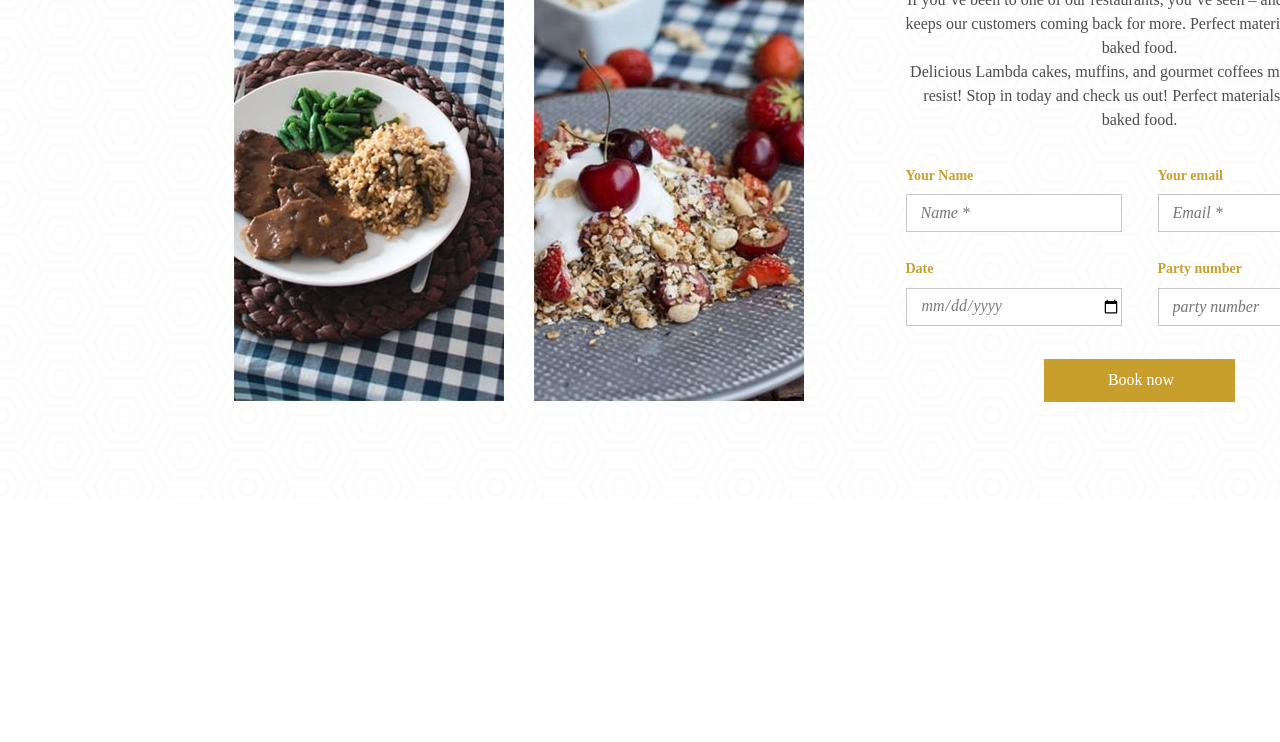
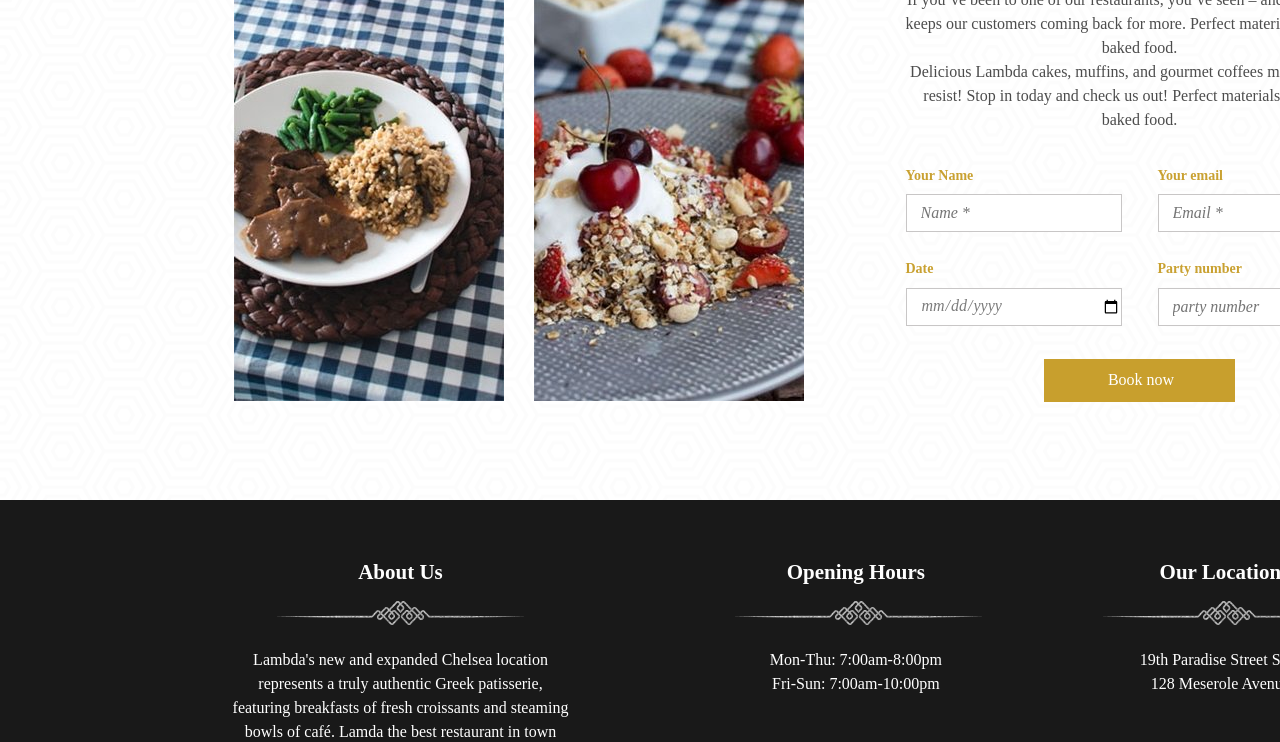
Before and after one commit to kruchikI/lambada, a plain HTML site: page index.html in a window 1280 px wide. Shown: the part 4179-4921 px from the top of the page. Before the commit the page ends 4679 px from the top, so only its background shows below. Drawn offline with Linux system fonts and the light colour scheme.

Commit message:
Сделала футер

```diff
--- a/css/style.css
+++ b/css/style.css
@@ -610,3 +610,95 @@ input[type="submit"]:active {
     cursor: pointer;
     border: 1px solid #c89f2d;
 }
+
+.footer {
+    padding: 61px 299px 21px 229px;
+    background-color: #191919;
+}
+
+.about_wrap {
+    display: flex;
+    justify-content: space-between;
+    width: 100%;
+}
+
+.about {
+    max-width: 343px;
+}
+
+.about_heading, .open_heading, .location_heading {
+    font-family: yesevaone-regular;
+    font-size: 21px;
+    line-height: 1.14;
+    text-align: center;
+    color: #fefefe;
+    margin: 0 0 63px 0;
+    position: relative;
+}
+
+.about_heading::after {
+    content: "";
+    background-image: url(../img/divider_ingr.png);
+    background-repeat: no-repeat;
+    width: 247px;
+    height: 24px;
+    top: 40px;
+    display: block;
+    position: absolute;
+    left: 48px;
+}
+
+.open_heading::after {
+    content: "";
+    background-image: url(../img/divider_ingr.png);
+    background-repeat: no-repeat;
+    width: 247px;
+    height: 24px;
+    top: 40px;
+    display: block;
+    position: absolute;
+    left: -23px;
+}
+
+.location_heading::after {
+    content: "";
+    background-image: url(../img/divider_ingr.png);
+    background-repeat: no-repeat;
+    width: 247px;
+    height: 24px;
+    top: 40px;
+    display: block;
+    position: absolute;
+    left: -37px;
+}
+
+.about_txt, .open_txt, .location_txt {
+    font-family: yesevaone-regular;
+    font-size: 16px;
+    line-height: 1.5;
+    text-align: center;
+    color: #fff;
+    margin: 0;
+}
+
+.open {
+    max-width: 195px;
+    text-align: center;
+}
+
+.open_txt {
+    margin: 0 0 53px 0;
+}
+
+.open_img {
+
+}
+
+.location {
+    max-width: 200px;
+    text-align: center;
+}
+
+.location_txt {
+    margin: 0 0 52px 0;
+}
--- a/index.html
+++ b/index.html
@@ -363,6 +363,30 @@ for the right food</h1>
 
 </main>
 <footer class="footer">
+    <div class="about_wrap">
+<div class="about">
+    <h2 class="about_heading">About Us</h2>
+    <p class="about_txt">Lambda's new and expanded Chelsea location represents a truly authentic Greek patisserie, featuring breakfasts of fresh croissants and steaming bowls of café.
+Lamda the best restaurant in town</p>
+</div>
+
+<div class="open">
+    <h2 class="open_heading">Opening Hours</h2>
+    <p class="open_txt">Mon-Thu: 7:00am-8:00pm
+Fri-Sun: 7:00am-10:00pm</p>
+<img src="img/ico_footer_1.png" alt="visa" class="open_img" height="15" width="120">
+</div>
+
+<div class="location">
+    <h2 class="location_heading">Our Location</h2>
+    <p class="location_txt">19th Paradise Street Sitia
+<br>128 Meserole Avenue</p>
+<img src="img/icons_soc_footer.png" alt="visa" class="location_img" height="17" width="88">
+
+</div>
+</div>
+
+
 
 </footer>
 
```
Also changed, not shown: img/ico_footer_1.png (added), img/icons_soc_footer.png (added). Lines whose indentation alone changed are shown as unchanged.
